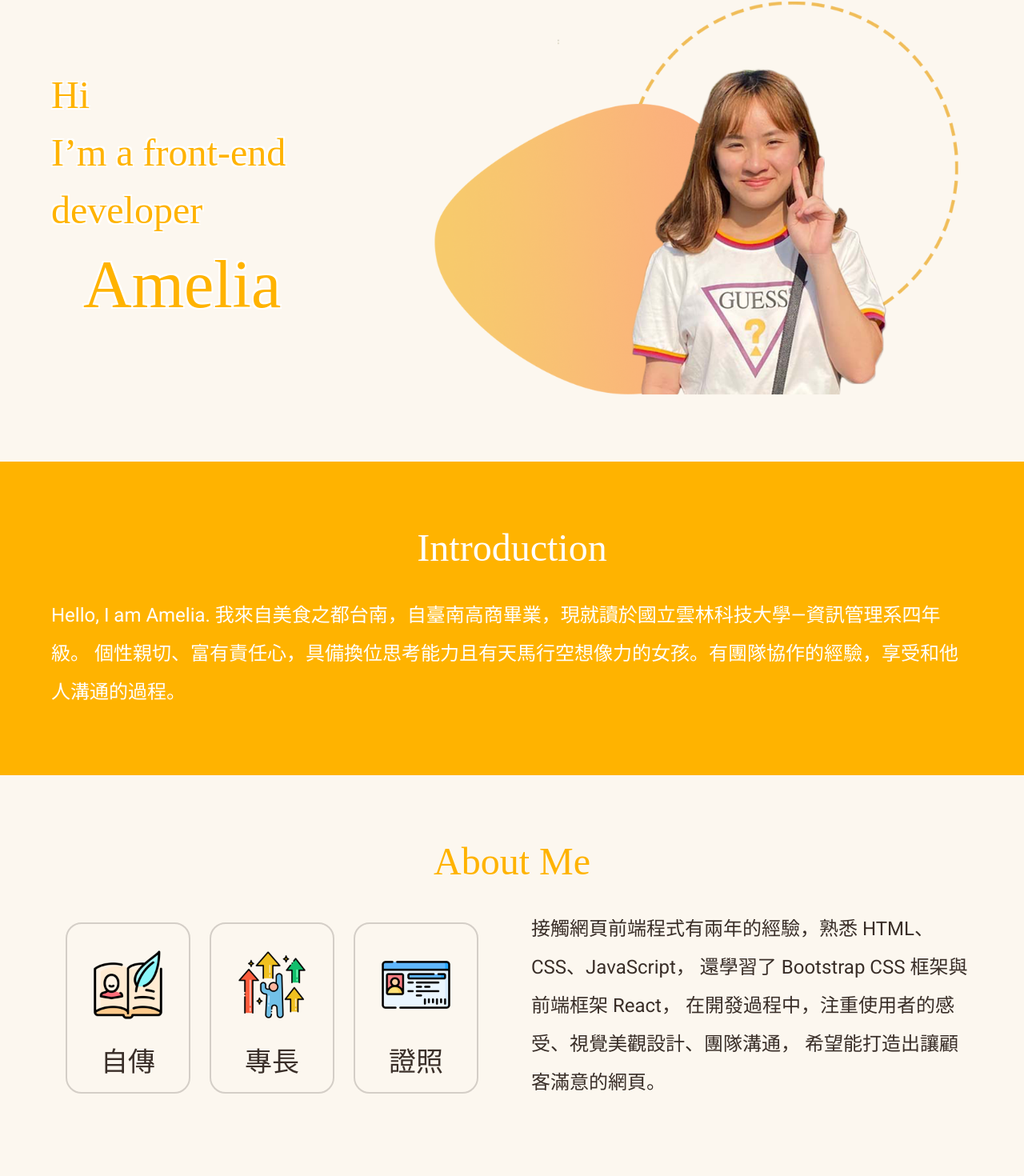
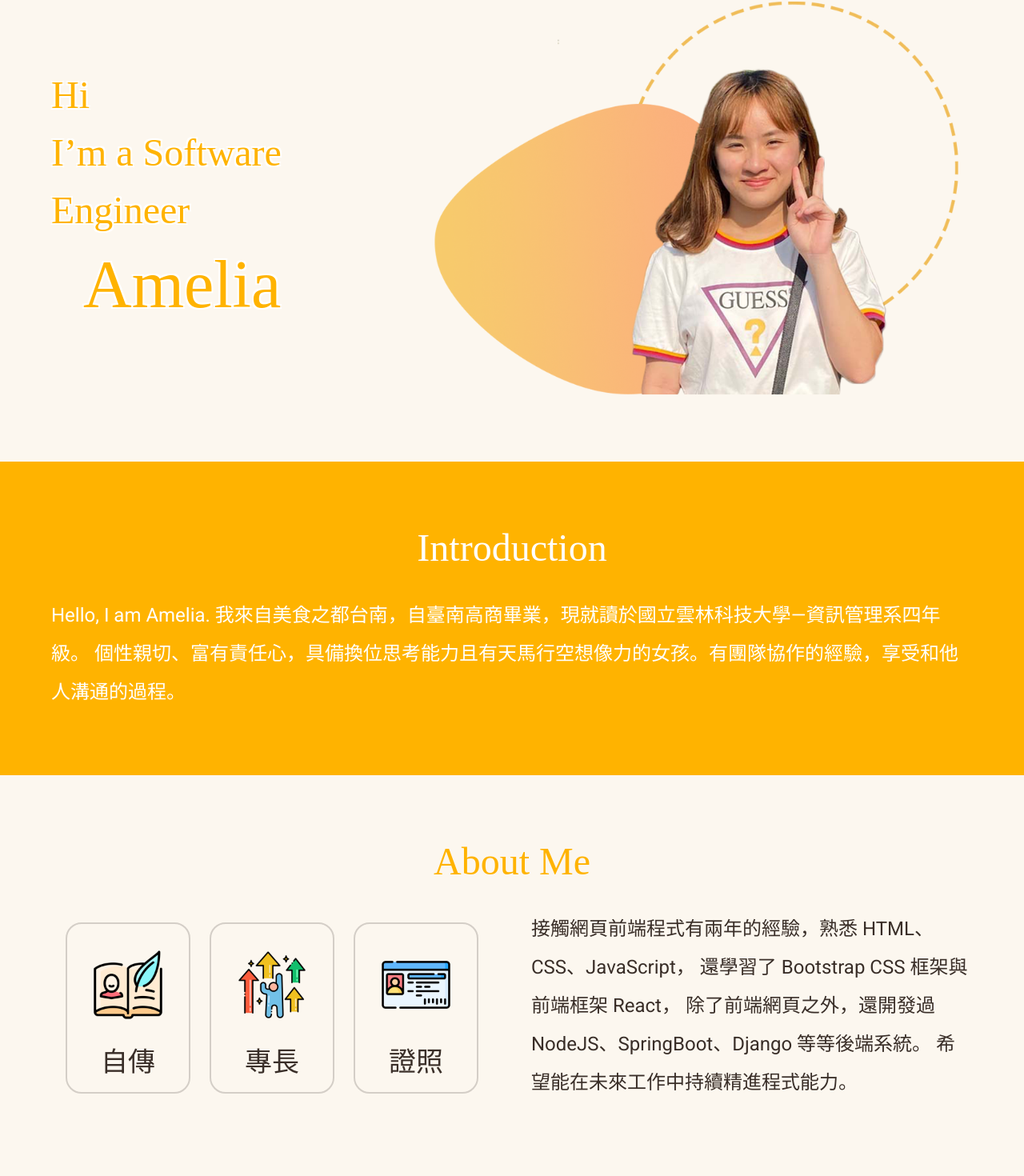
Before and after one commit to Lin014/my-personal-web, a React (Vite) app: page /#/ in a window 1280 px wide. Shown: the part 146-1616 px from the top of the page at 80% size. Built offline with nearby package versions, Linux system fonts and the light colour scheme; a web font is replaced by a local one.

Commit message:
update content

```diff
--- a/src/Home.jsx
+++ b/src/Home.jsx
@@ -68,7 +68,7 @@ function App() {
                 }}
                 className="white-text-shadow"
               >
-                I’m a front-end
+                I’m a Software
               </Typography>
               <Typography
                 variant="h3"
@@ -78,7 +78,7 @@ function App() {
                 }}
                 className="white-text-shadow"
               >
-                developer
+                Engineer
               </Typography>
               <Typography
                 variant="h1"
@@ -240,8 +240,8 @@ function App() {
               >
                 接觸網頁前端程式有兩年的經驗，熟悉 HTML、CSS、JavaScript，
                 還學習了 Bootstrap CSS 框架與前端框架 React，
-                在開發過程中，注重使用者的感受、視覺美觀設計、團隊溝通，
-                希望能打造出讓顧客滿意的網頁。
+                除了前端網頁之外，還開發過 NodeJS、SpringBoot、Django 等等後端系統。
+                希望能在未來工作中持續精進程式能力。
               </Typography>
             </Stack>
           </Container>
```
